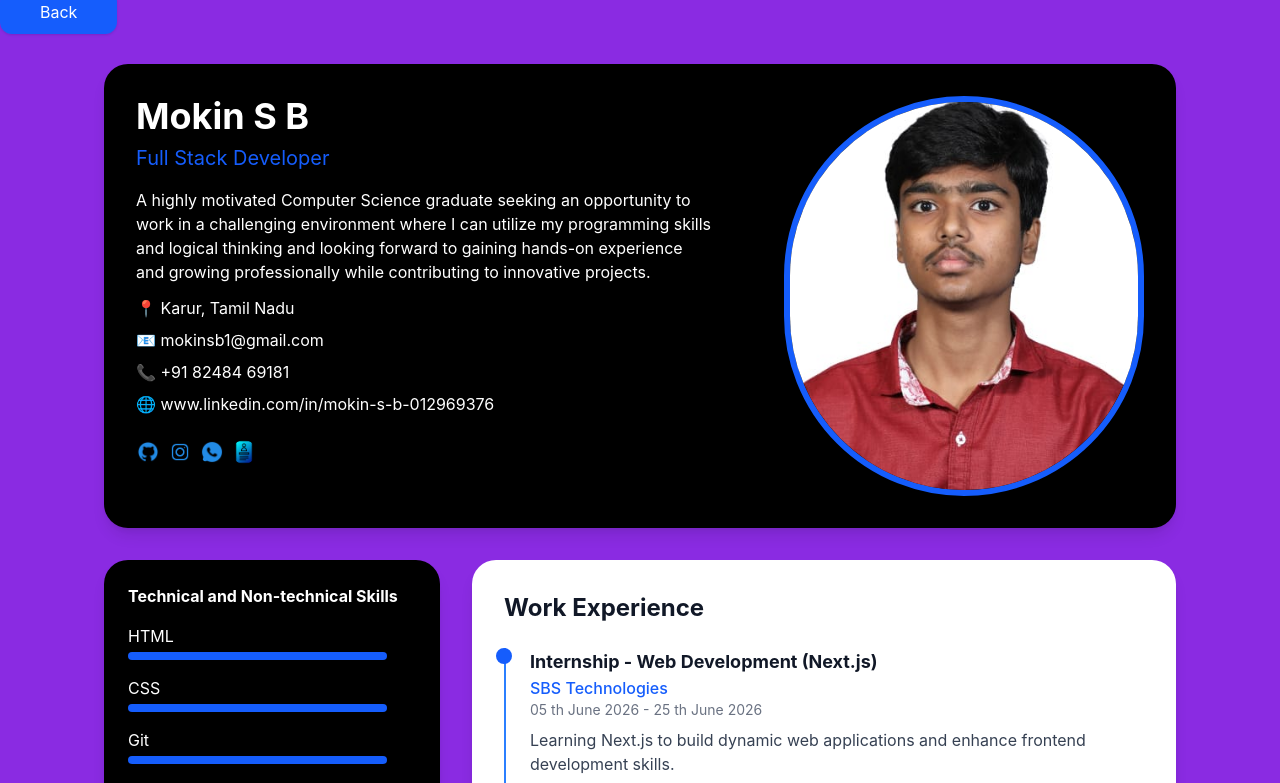
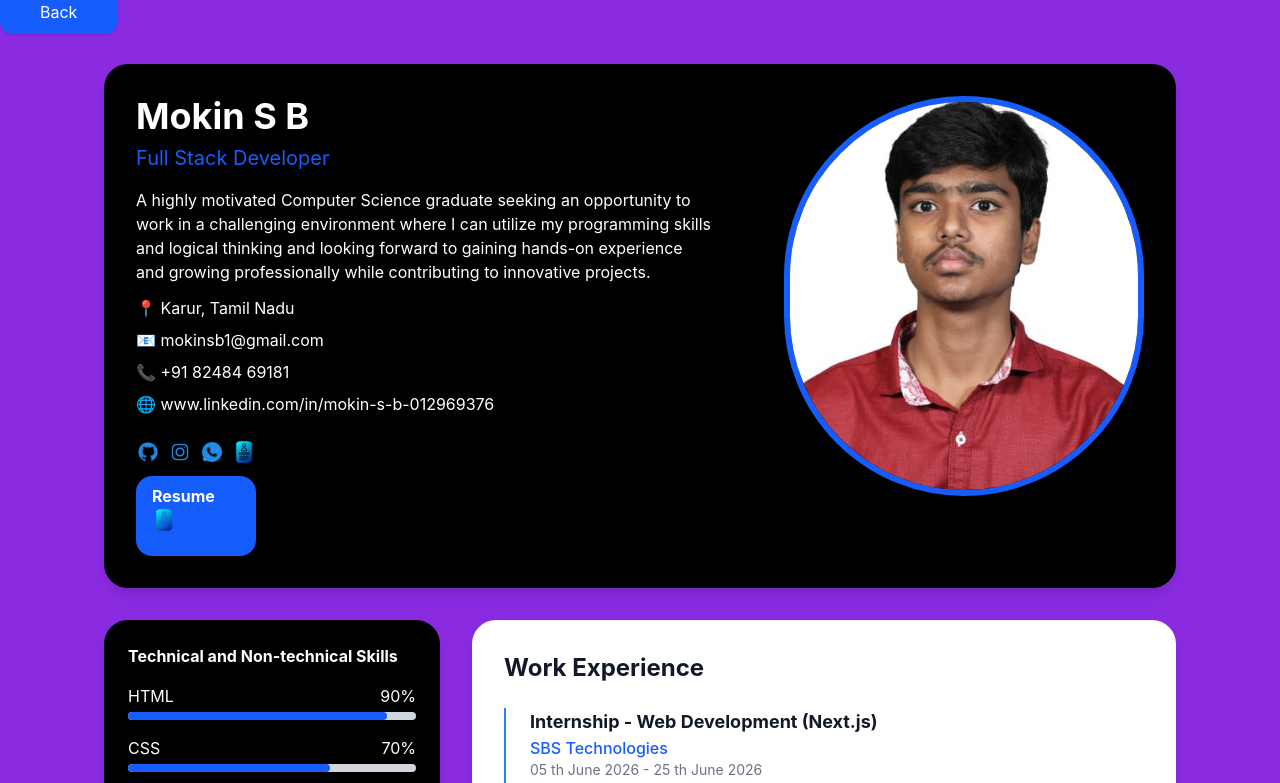
Before and after one commit to Mokin-1726/Internship-Projects, a Next.js app: page /resume in a window 1280 px wide. Shown: the top 783 px of the page. Built offline with nearby package versions, Linux system fonts and the light colour scheme.

Commit message:
Changes in Resume Page

```diff
--- a/app/globals.css
+++ b/app/globals.css
@@ -35,3 +35,28 @@ body {
 .animate-slide-down {
   animation: slideDown 0.8s ease-out;
 }
+
+@keyframes moveDotDown {
+  from {
+    transform: translateY(0);
+  }
+  to {
+    transform: translateY(120px);
+  }
+}
+
+.move-down {
+  animation: moveDotDown 2s ease-out forwards;
+}
+@keyframes slideBar {
+  0% {
+    transform: translateX(-100%);
+  }
+  100% {
+    transform: translateX(0%);
+  }
+}
+
+.slide-bar {
+  animation: slideBar 2s ease-out forwards;
+}
--- a/app/page.tsx
+++ b/app/page.tsx
@@ -23,7 +23,7 @@ export default function Home() {
         <h2 className="text-3xl font-bold mb-6">View my Works</h2>
 
         <div className="grid md:grid-cols-3 gap-6  hover:shadow-lg transition">
-          <Link href="/mokin.pdf" target="_blank">
+          <Link href="/mokin.pdf" download target="_blank">
           <Card title="Resume" description="Describes about Mokin's Portfolio." />
           </Link>
 
--- a/app/resume/page.tsx
+++ b/app/resume/page.tsx
@@ -1,5 +1,23 @@
 import Link from "next/link";
 export default function ResumePage() {
+  const skills = [
+    { name: "HTML", level: 90 },
+    { name: "CSS", level: 70 },
+    { name: "Git", level: 85 },
+    { name: "GitHub", level: 93 },
+    { name: "Next.js", level: 50 },
+    { name: "MySQL", level: 85 },
+    { name: "DBMS", level: 75 },
+    { name: "Python", level: 70 },
+    { name: "AI & Machine Learning", level: 60 },
+    { name: "Adaptability", level: 85 },
+    { name: "Leadership", level: 90 },
+    { name: "Time Management", level: 95 },
+    { name: "Decision-Making", level: 85 },
+    { name: "Creative Thinking", level: 80 },
+    { name: "Problem Solving", level: 85 },
+    { name: "Communication", level: 89 },
+  ];
   return (
     <div className="min-h-screen bg-blueviolet-50 animate-fade-in">
       <div><div><div><div><div><Link
@@ -49,6 +67,11 @@ export default function ResumePage() {
               <img src="/icons/resume.png" alt="Resume img" className="w-6 h-6 rounded-full object cover transition duration-300 hover:scale-125" />
               </a>
             </div>
+            <div className="px-4 py-2 bg-blue-600 text-white 600 font-bold rounded-2xl w-30 h-20 transition duration-300 hover:rotate-360">
+              <a href="/mokin.pdf" download target="_blank">Resume
+              <img src="/icons/resume.png" alt="Resume img" className="w-6 h-6 rounded-full object cover transition duration-300 hover:scale-125" />
+              </a>
+            </div>
             </div>
               <div>
                 <img src="/mokin-image.jpg" alt="Mokin's Image" className="w-90 h-100 rounded-full object-cover border-6 border-blue-600 transition duration-300 hover:scale-105 hover:rotate-10" />
@@ -68,32 +91,24 @@ export default function ResumePage() {
               </h3>
 
               <div className="text-white space-y-4">
-                {[
-                  "HTML",
-                  "CSS",
-                  "Git",
-                  "GitHub",
-                  "Next.js",
-                  "MySQL",
-                  "DBMS",
-                  "Python",
-                  "AI & Machine Learning",
-                  "Adaptability",
-                  "Leadership",
-                  "Time Management",
-                  "Decision-Making",
-                  "Creative thinking",
-                  "Problem Solving",
-                  "Communication"
-                ].map((skill) => (
-                  <div key={skill}>
-                    <span>{skill}</span>
-                    <div className="h-2 bg-white-200 rounded-full mt-1">
-                      <div className="h-2 bg-blue-600 rounded-full w-[90%]" />
+                {skills.map((skill) => (
+                  <div key={skill.name}>
+
+                    <div className="flex justify-between mb-1">
+                      <span>{skill.name}</span>
+                      <span>{skill.level}%</span>
                     </div>
+
+                    <div className="h-2 bg-gray-300 rounded-full overflow-hidden">
+                      <div
+                        className="h-full bg-blue-600 rounded-full transition-all duration-1000 slide-bar"
+                        style={{ width: `${skill.level}%` }}
+                      />
+                    </div>
+
                   </div>
                 ))}
-              </div>
+                </div>
             </div>
 
 
@@ -141,7 +156,7 @@ export default function ResumePage() {
             </div>
 
             {/* Languages */}
-            <div className="bg-white rounded-3xl shadow-lg p-6 hover:shadow-lg transition">
+            <div className="bg-white rounded-3xl shadow-lg p-6 hover:shadow-lg transition duration-300 hover:rotate-360">
               <h3 className="text-xl font-bold mb-4">
                 Languages
               </h3>
@@ -166,7 +181,7 @@ export default function ResumePage() {
               <div className="space-y-8 border-l-2 border-blue-500 pl-6">
 
                 <div className="relative">
-                  <div className="absolute -left-[34px] w-4 h-4 bg-blue-600 rounded-full"></div>
+                  <div className="absolute -left-[34px] w-4 h-4 bg-blue-600 rounded-full move-down"></div>
 
                   <h4 className="font-bold text-lg">
                     Internship - Web Development (Next.js)
@@ -186,7 +201,7 @@ export default function ResumePage() {
                 </div>
 
                 <div className="relative">
-                  <div className="absolute -left-[34px] w-4 h-4 bg-blue-600 rounded-full"></div>
+                  <div className="absolute -left-[34px] w-4 h-4 bg-blue-600 rounded-full move-down"></div>
 
                   <h4 className="font-bold text-lg">
                     Student Ambassador
```
